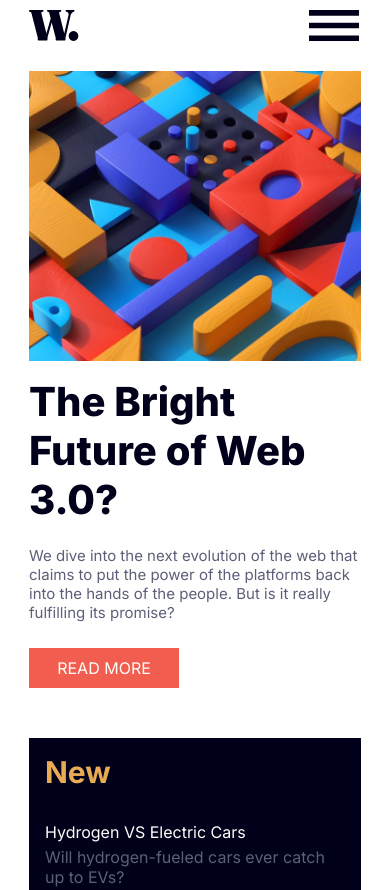
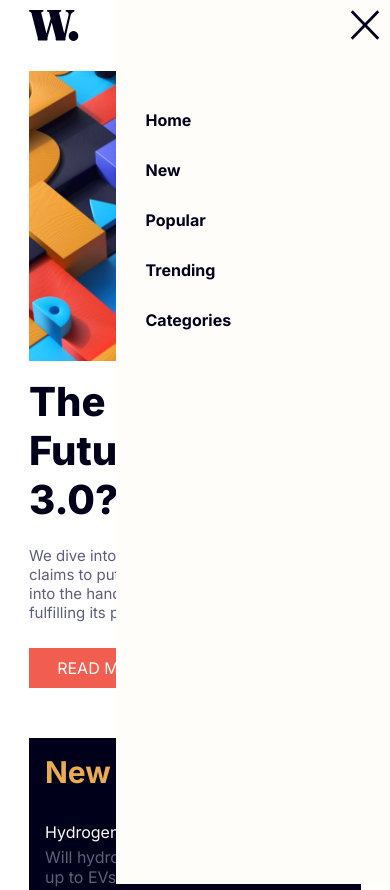
Before and after one commit to BregueNice/news-homepage, a plain HTML site: page index.html in a window 390 px wide. Shown: the top 890 px of the page. Drawn offline with Linux system fonts and the light colour scheme.

Commit message:
atualizando estilos (icone de fechar barra de navegação)

```diff
--- a/assets/styles/responsivo.css
+++ b/assets/styles/responsivo.css
@@ -6,7 +6,6 @@
 
     body{
         font-family: var(--fonte);
-        display: flex;
         height: auto;
         width: auto;
     }
@@ -35,7 +34,7 @@
     }
 
     .nav-mobile{
-        visibility: hidden;
+        visibility: visible;
         position: absolute;
         top: 0;
         right: 0;
@@ -50,7 +49,9 @@
     .nav-mobile img{
         width: 30px;
         height: 30px;
-        padding-left: 190px;
+        position: absolute;
+        padding-right: 10px;
+        right: 0;
     }
 
     .nav-mobile__items{
```
Also changed, not shown: index.html (+2 -2 lines).
